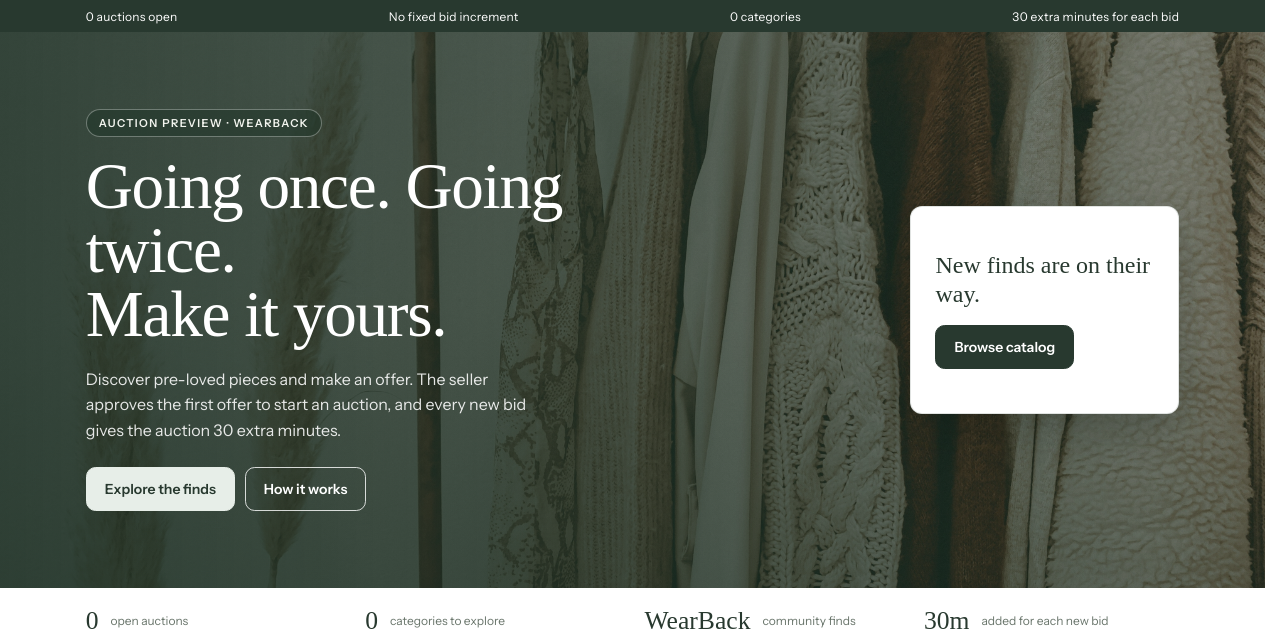
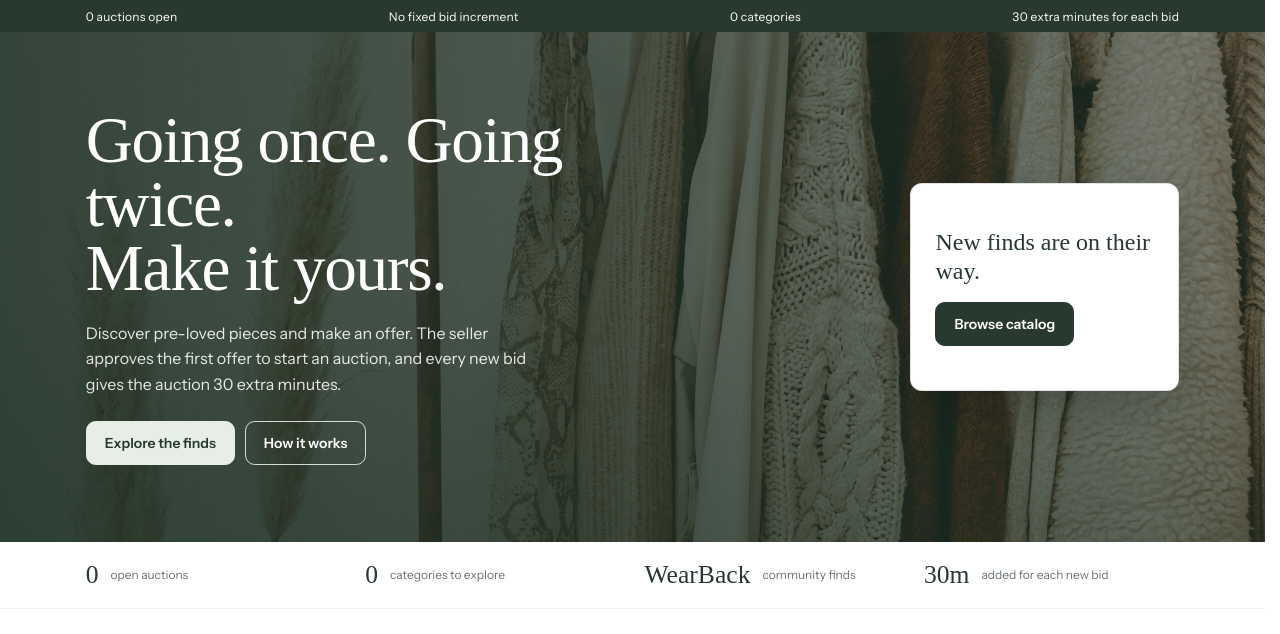
Before and after one commit to F09-PBP-26/WearBack, a Django app: page /auction/ in a window 1280 px wide. Shown: the part 64-698 px from the top of the page. Run offline with Django 5.2, Linux system fonts and the light colour scheme; data that the repository does not hold is empty; some web fonts are replaced.

Commit message:
Remove auction preview pill (#30)

```diff
--- a/templates/auction.html
+++ b/templates/auction.html
@@ -25,7 +25,6 @@
   <section class="auction-hero" aria-labelledby="auction-title">
     <img class="auction-hero-image" src="{% static 'img/hero.jpg' %}" alt="" aria-hidden="true">
     <div class="auction-hero-content">
-      <p class="auction-eyebrow">Auction preview · WearBack</p>
       <h1 class="auction-title" id="auction-title">Going once. Going twice.<br>Make it yours.</h1>
       <p class="auction-description">Discover pre-loved pieces and make an offer. The seller approves the first offer to start an auction, and every new bid gives the auction 30 extra minutes.</p>
       <div class="auction-actions">
```
